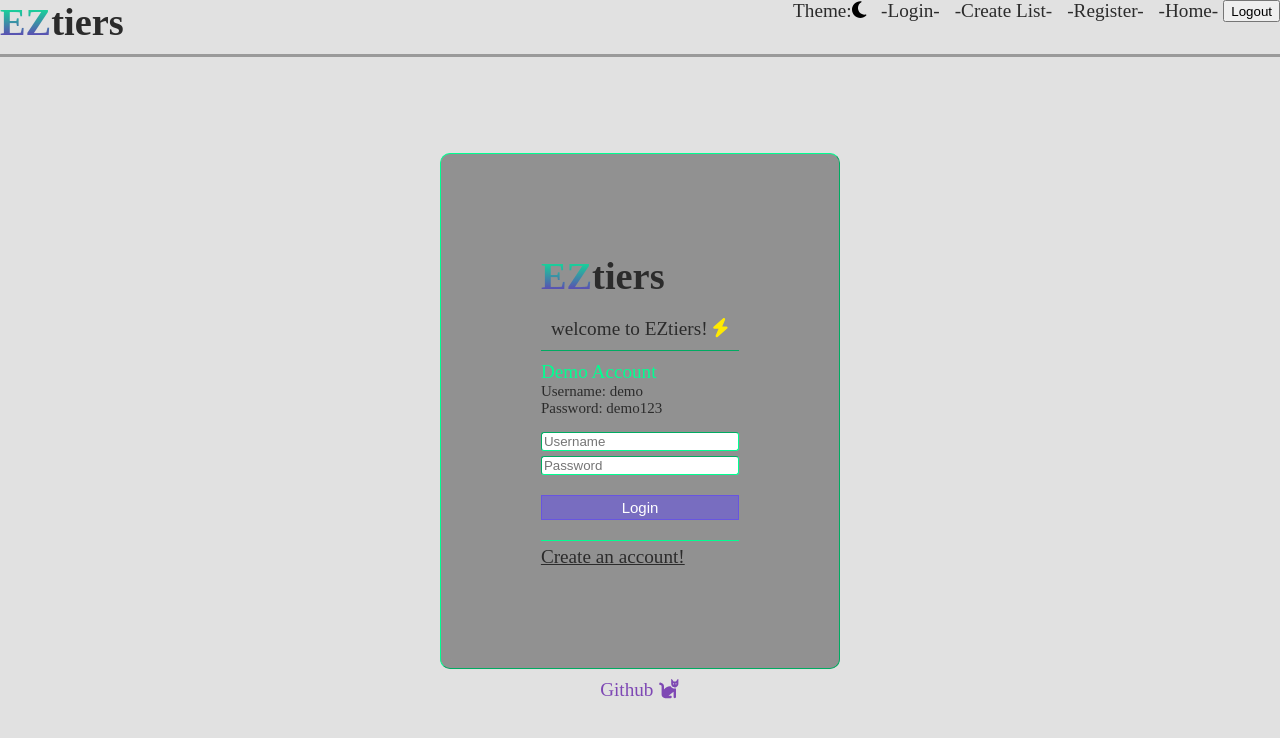
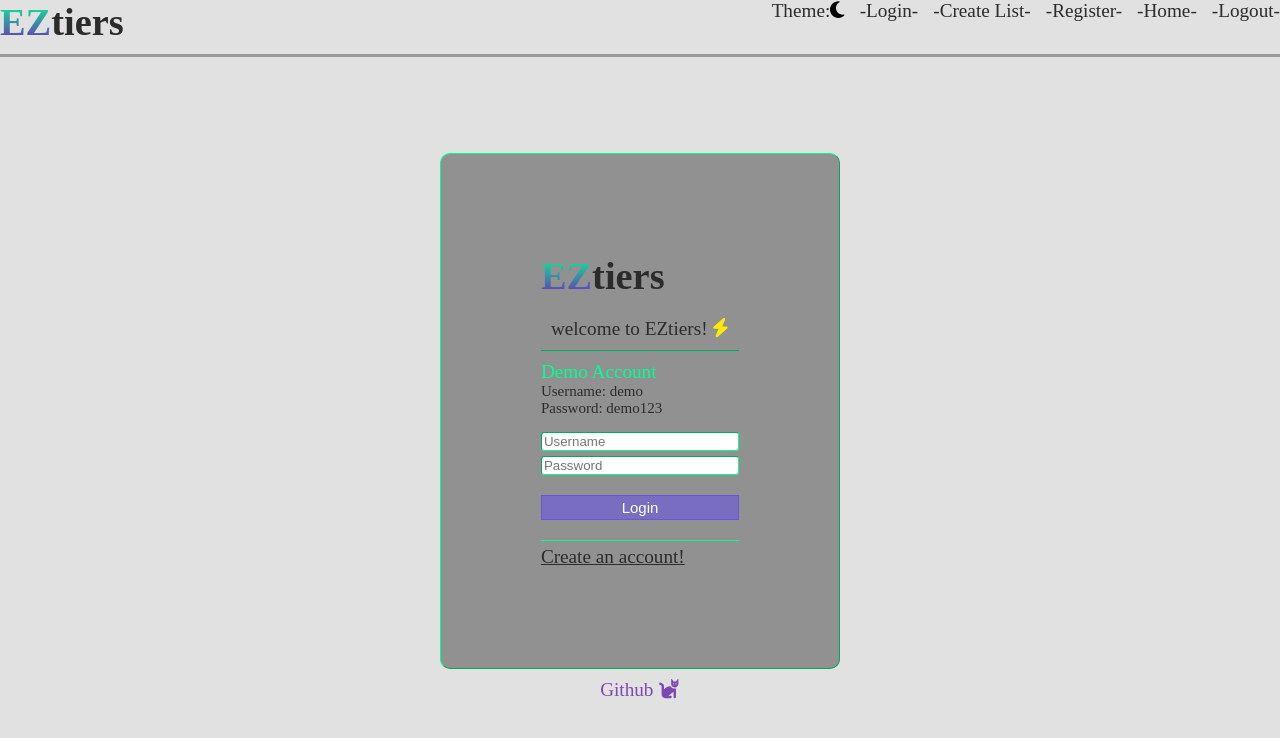
Before and after one commit to kcavner/eztiers, a React (Create React App) app in the folder client/: page / in a window 1280 px wide. Shown: the top 738 px of the page. Built offline with nearby package versions, Linux system fonts and the light colour scheme.

Commit message:
changed css

```diff
--- a/client/src/App.js
+++ b/client/src/App.js
@@ -69,7 +69,10 @@ const App = () => {
               <Link className={`link-nav ${theme}`} to="/home">
                 -Home-
               </Link>
-              <button onClick={logout}>Logout</button>
+              <Link className={`link-nav ${theme}`} onClick={logout}>
+                -Logout-
+              </Link>
+
             </nav>
           </div>
         </header>
```
